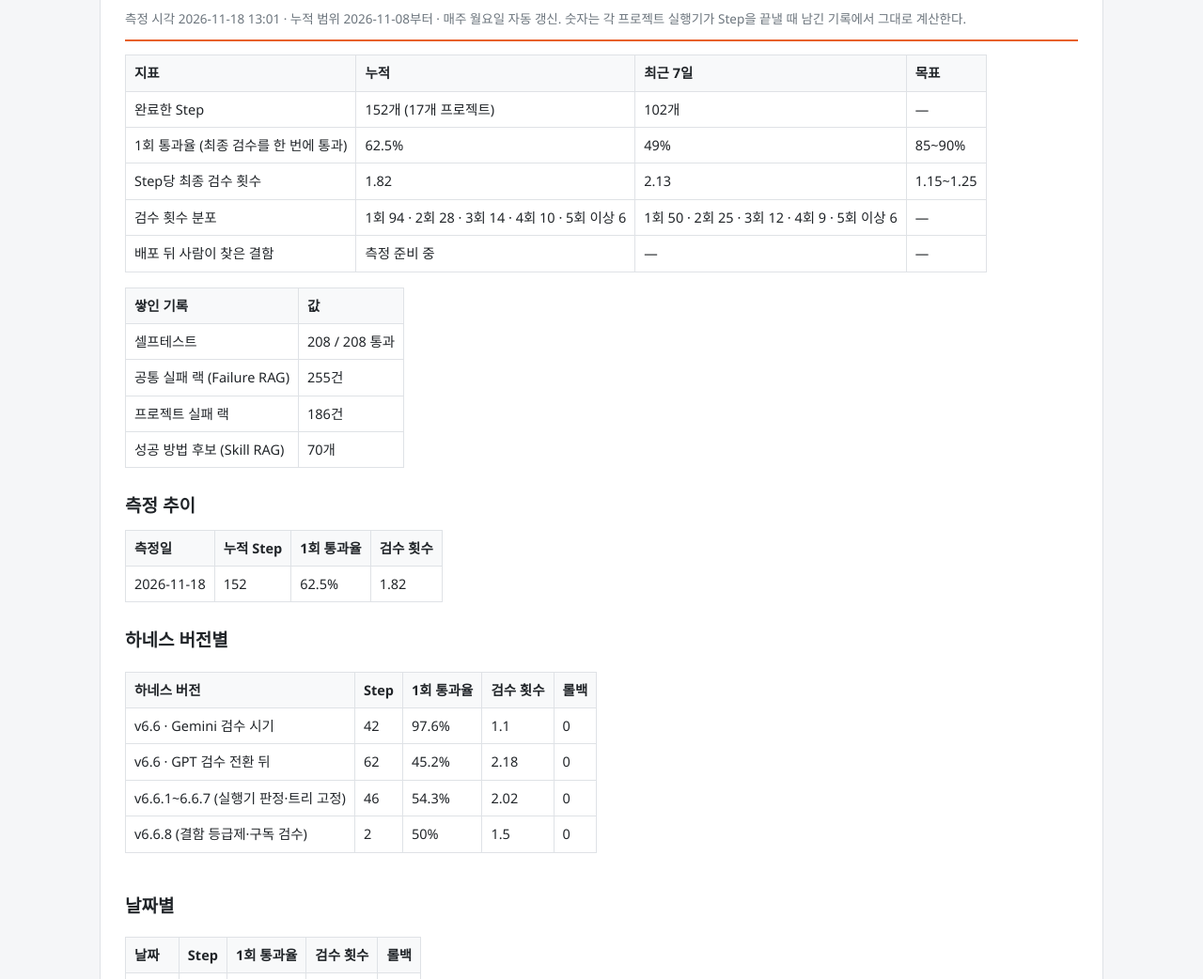
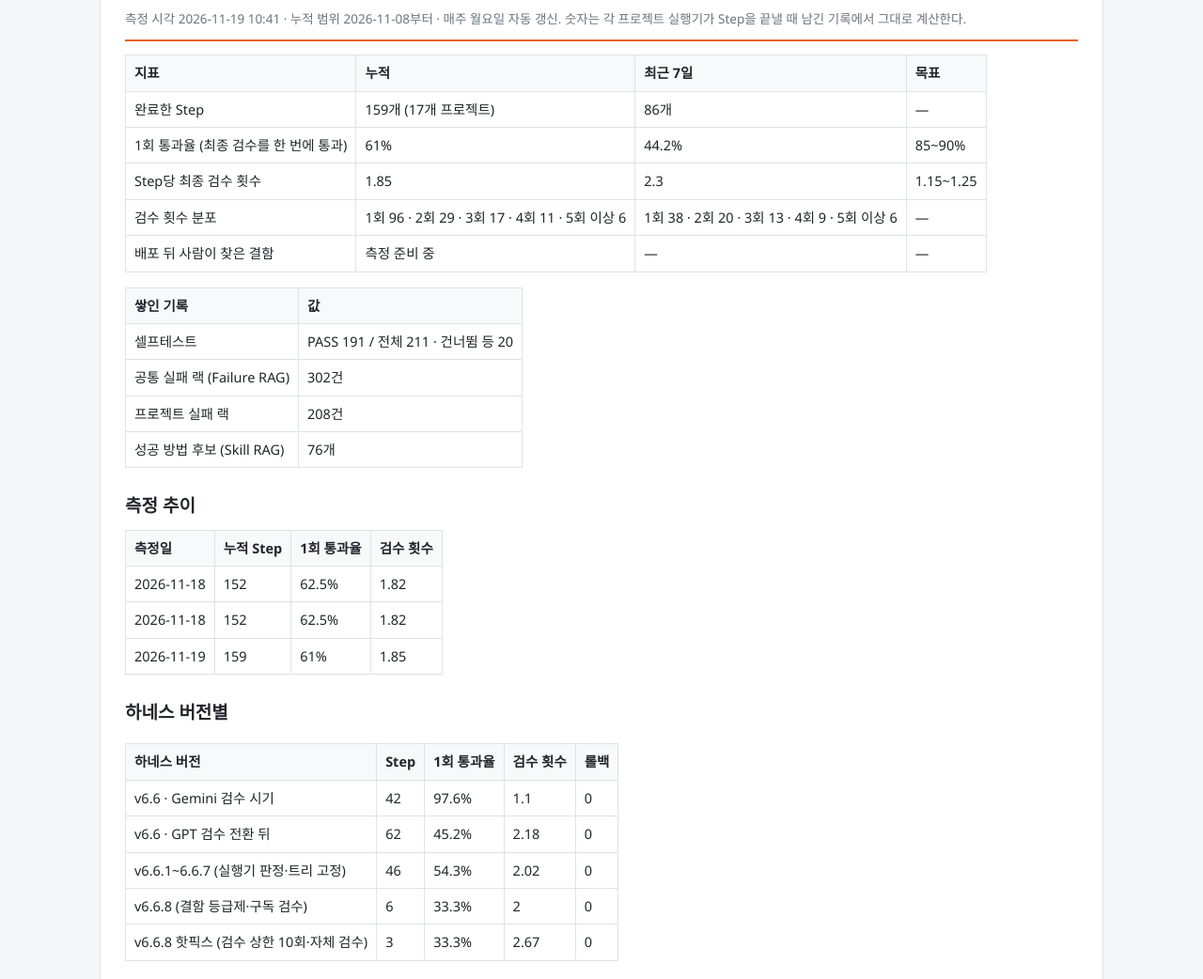
Before and after one commit to jjangkjy5607-dev/turbowork-site, a plain HTML site: page wiki/harness/index.html in a window 1280 px wide. Shown: the part 8065-9107 px from the top of the page at 94% size. Drawn offline with Linux system fonts and the light colour scheme.

Commit message:
위키: 하네스 성능 벤치마크 정기 갱신
Co-Authored-By: Claude Opus 5.5 <noreply@anthropic.com>

```diff
--- a/wiki/harness/index.html
+++ b/wiki/harness/index.html
@@ -190,19 +190,19 @@
 <h2 id="s8"><span class="n">8.</span>성능 벤치마크</h2>
 <p>하네스의 공식 성능표다. 핵심 지표는 <b>1회 통과율</b>, 곧 다른 회사 AI의 최종 검수를 처음 한 번에 통과한 Step의 비율이다. 공개 AI 코딩 시험(SWE-bench 등)은 정해진 테스트 통과만 보지만, 이 표는 그 위에 결함을 찾으려고 작정한 검수까지 통과해야 성공으로 친다.</p>
 <!-- BENCH:START -->
-<p class="sub">측정 시각 2026-11-18 13:01 · 누적 범위 2026-11-08부터 · 매주 월요일 자동 갱신. 숫자는 각 프로젝트 실행기가 Step을 끝낼 때 남긴 기록에서 그대로 계산한다.</p>
-<table class="t"><tr><th>지표</th><th>누적</th><th>최근 7일</th><th>목표</th></tr><tr><td>완료한 Step</td><td>152개 (17개 프로젝트)</td><td>102개</td><td>—</td></tr><tr><td>1회 통과율 (최종 검수를 한 번에 통과)</td><td>62.5%</td><td>49%</td><td>85~90%</td></tr><tr><td>Step당 최종 검수 횟수</td><td>1.82</td><td>2.13</td><td>1.15~1.25</td></tr><tr><td>검수 횟수 분포</td><td>1회 94 · 2회 28 · 3회 14 · 4회 10 · 5회 이상 6</td><td>1회 50 · 2회 25 · 3회 12 · 4회 9 · 5회 이상 6</td><td>—</td></tr><tr><td>배포 뒤 사람이 찾은 결함</td><td>측정 준비 중</td><td>—</td><td>—</td></tr></table>
-<table class="t"><tr><th>쌓인 기록</th><th>값</th></tr><tr><td>셀프테스트</td><td>208 / 208 통과</td></tr><tr><td>공통 실패 랙 (Failure RAG)</td><td>255건</td></tr><tr><td>프로젝트 실패 랙</td><td>186건</td></tr><tr><td>성공 방법 후보 (Skill RAG)</td><td>70개</td></tr></table>
+<p class="sub">측정 시각 2026-11-19 10:41 · 누적 범위 2026-11-08부터 · 매주 월요일 자동 갱신. 숫자는 각 프로젝트 실행기가 Step을 끝낼 때 남긴 기록에서 그대로 계산한다.</p>
+<table class="t"><tr><th>지표</th><th>누적</th><th>최근 7일</th><th>목표</th></tr><tr><td>완료한 Step</td><td>159개 (17개 프로젝트)</td><td>86개</td><td>—</td></tr><tr><td>1회 통과율 (최종 검수를 한 번에 통과)</td><td>61%</td><td>44.2%</td><td>85~90%</td></tr><tr><td>Step당 최종 검수 횟수</td><td>1.85</td><td>2.3</td><td>1.15~1.25</td></tr><tr><td>검수 횟수 분포</td><td>1회 96 · 2회 29 · 3회 17 · 4회 11 · 5회 이상 6</td><td>1회 38 · 2회 20 · 3회 13 · 4회 9 · 5회 이상 6</td><td>—</td></tr><tr><td>배포 뒤 사람이 찾은 결함</td><td>측정 준비 중</td><td>—</td><td>—</td></tr></table>
+<table class="t"><tr><th>쌓인 기록</th><th>값</th></tr><tr><td>셀프테스트</td><td>PASS 191 / 전체 211 · 건너뜀 등 20</td></tr><tr><td>공통 실패 랙 (Failure RAG)</td><td>302건</td></tr><tr><td>프로젝트 실패 랙</td><td>208건</td></tr><tr><td>성공 방법 후보 (Skill RAG)</td><td>76개</td></tr></table>
 <h3>측정 추이</h3>
-<table class="t"><tr><th>측정일</th><th>누적 Step</th><th>1회 통과율</th><th>검수 횟수</th></tr><tr><td>2026-11-18</td><td>152</td><td>62.5%</td><td>1.82</td></tr></table>
+<table class="t"><tr><th>측정일</th><th>누적 Step</th><th>1회 통과율</th><th>검수 횟수</th></tr><tr><td>2026-11-18</td><td>152</td><td>62.5%</td><td>1.82</td></tr><tr><td>2026-11-18</td><td>152</td><td>62.5%</td><td>1.82</td></tr><tr><td>2026-11-19</td><td>159</td><td>61%</td><td>1.85</td></tr></table>
 <h3>하네스 버전별</h3>
-<div style="overflow-x:auto"><table class="t"><tr><th>하네스 버전</th><th>Step</th><th>1회 통과율</th><th>검수 횟수</th><th>롤백</th></tr><tr><td>v6.6 · Gemini 검수 시기</td><td>42</td><td>97.6%</td><td>1.1</td><td>0</td></tr><tr><td>v6.6 · GPT 검수 전환 뒤</td><td>62</td><td>45.2%</td><td>2.18</td><td>0</td></tr><tr><td>v6.6.1~6.6.7 (실행기 판정·트리 고정)</td><td>46</td><td>54.3%</td><td>2.02</td><td>0</td></tr><tr><td>v6.6.8 (결함 등급제·구독 검수)</td><td>2</td><td>50%</td><td>1.5</td><td>0</td></tr></table></div>
+<div style="overflow-x:auto"><table class="t"><tr><th>하네스 버전</th><th>Step</th><th>1회 통과율</th><th>검수 횟수</th><th>롤백</th></tr><tr><td>v6.6 · Gemini 검수 시기</td><td>42</td><td>97.6%</td><td>1.1</td><td>0</td></tr><tr><td>v6.6 · GPT 검수 전환 뒤</td><td>62</td><td>45.2%</td><td>2.18</td><td>0</td></tr><tr><td>v6.6.1~6.6.7 (실행기 판정·트리 고정)</td><td>46</td><td>54.3%</td><td>2.02</td><td>0</td></tr><tr><td>v6.6.8 (결함 등급제·구독 검수)</td><td>6</td><td>33.3%</td><td>2</td><td>0</td></tr><tr><td>v6.6.8 핫픽스 (검수 상한 10회·자체 검수)</td><td>3</td><td>33.3%</td><td>2.67</td><td>0</td></tr></table></div>
 <h3>날짜별</h3>
-<div style="overflow-x:auto"><table class="t"><tr><th>날짜</th><th>Step</th><th>1회 통과율</th><th>검수 횟수</th><th>롤백</th></tr><tr><td>11-08</td><td>42</td><td>97.6%</td><td>1.1</td><td>0</td></tr><tr><td>11-10</td><td>8</td><td>50%</td><td>1.75</td><td>0</td></tr><tr><td>11-11</td><td>23</td><td>60.9%</td><td>1.57</td><td>0</td></tr><tr><td>11-12</td><td>31</td><td>32.3%</td><td>2.74</td><td>0</td></tr><tr><td>11-13</td><td>2</td><td>100%</td><td>1</td><td>0</td></tr><tr><td>11-14</td><td>10</td><td>60%</td><td>1.9</td><td>0</td></tr><tr><td>11-15</td><td>24</td><td>41.7%</td><td>2.21</td><td>0</td></tr><tr><td>11-16</td><td>4</td><td>50%</td><td>3</td><td>0</td></tr><tr><td>11-17</td><td>6</td><td>83.3%</td><td>1.17</td><td>0</td></tr><tr><td>11-18</td><td>2</td><td>50%</td><td>1.5</td><td>0</td></tr></table></div>
+<div style="overflow-x:auto"><table class="t"><tr><th>날짜</th><th>Step</th><th>1회 통과율</th><th>검수 횟수</th><th>롤백</th></tr><tr><td>11-08</td><td>42</td><td>97.6%</td><td>1.1</td><td>0</td></tr><tr><td>11-10</td><td>8</td><td>50%</td><td>1.75</td><td>0</td></tr><tr><td>11-11</td><td>23</td><td>60.9%</td><td>1.57</td><td>0</td></tr><tr><td>11-12</td><td>31</td><td>32.3%</td><td>2.74</td><td>0</td></tr><tr><td>11-13</td><td>2</td><td>100%</td><td>1</td><td>0</td></tr><tr><td>11-14</td><td>10</td><td>60%</td><td>1.9</td><td>0</td></tr><tr><td>11-15</td><td>24</td><td>41.7%</td><td>2.21</td><td>0</td></tr><tr><td>11-16</td><td>4</td><td>50%</td><td>3</td><td>0</td></tr><tr><td>11-17</td><td>6</td><td>83.3%</td><td>1.17</td><td>0</td></tr><tr><td>11-18</td><td>6</td><td>33.3%</td><td>2</td><td>0</td></tr><tr><td>11-19</td><td>3</td><td>33.3%</td><td>2.67</td><td>0</td></tr></table></div>
 <h3>검수 횟수 분포 (몇 번 만에 통과했나)</h3>
-<div style="overflow-x:auto"><table class="t"><tr><th>최종 검수 횟수</th><th>Step</th><th>비율</th></tr><tr><td>1회</td><td>94</td><td>61.8%</td></tr><tr><td>2회</td><td>28</td><td>18.4%</td></tr><tr><td>3회</td><td>14</td><td>9.2%</td></tr><tr><td>4회</td><td>10</td><td>6.6%</td></tr><tr><td>5회</td><td>1</td><td>0.7%</td></tr><tr><td>6회</td><td>2</td><td>1.3%</td></tr><tr><td>8회</td><td>1</td><td>0.7%</td></tr><tr><td>10회</td><td>2</td><td>1.3%</td></tr></table></div>
+<div style="overflow-x:auto"><table class="t"><tr><th>최종 검수 횟수</th><th>Step</th><th>비율</th></tr><tr><td>1회</td><td>96</td><td>60.4%</td></tr><tr><td>2회</td><td>29</td><td>18.2%</td></tr><tr><td>3회</td><td>17</td><td>10.7%</td></tr><tr><td>4회</td><td>11</td><td>6.9%</td></tr><tr><td>5회</td><td>1</td><td>0.6%</td></tr><tr><td>6회</td><td>2</td><td>1.3%</td></tr><tr><td>8회</td><td>1</td><td>0.6%</td></tr><tr><td>10회</td><td>2</td><td>1.3%</td></tr></table></div>
 <h3>분야별</h3>
-<div style="overflow-x:auto"><table class="t"><tr><th>분야 (프로젝트 수)</th><th>Step</th><th>1회 통과율</th><th>검수 횟수</th><th>롤백</th></tr><tr><td>업무 도구 (5개)</td><td>47</td><td>53.2%</td><td>1.96</td><td>0</td></tr><tr><td>사업 제품 (3개)</td><td>44</td><td>56.8%</td><td>1.73</td><td>0</td></tr><tr><td>자동매매 (1개)</td><td>22</td><td>100%</td><td>1.05</td><td>0</td></tr><tr><td>외주(크몽) (3개)</td><td>20</td><td>55%</td><td>2.8</td><td>0</td></tr><tr><td>영상 (2개)</td><td>11</td><td>45.5%</td><td>1.91</td><td>0</td></tr><tr><td>하네스 시험 (1개)</td><td>5</td><td>100%</td><td>1</td><td>0</td></tr><tr><td>채널 운영 (1개)</td><td>2</td><td>50%</td><td>1.5</td><td>0</td></tr><tr><td>쇼핑몰 (1개)</td><td>1</td><td>100%</td><td>1</td><td>0</td></tr></table></div>
+<div style="overflow-x:auto"><table class="t"><tr><th>분야 (프로젝트 수)</th><th>Step</th><th>1회 통과율</th><th>검수 횟수</th><th>롤백</th></tr><tr><td>업무 도구 (5개)</td><td>50</td><td>50%</td><td>2</td><td>0</td></tr><tr><td>사업 제품 (3개)</td><td>45</td><td>55.6%</td><td>1.78</td><td>0</td></tr><tr><td>자동매매 (1개)</td><td>25</td><td>96%</td><td>1.12</td><td>0</td></tr><tr><td>외주(크몽) (3개)</td><td>20</td><td>55%</td><td>2.8</td><td>0</td></tr><tr><td>영상 (2개)</td><td>11</td><td>45.5%</td><td>1.91</td><td>0</td></tr><tr><td>하네스 시험 (1개)</td><td>5</td><td>100%</td><td>1</td><td>0</td></tr><tr><td>채널 운영 (1개)</td><td>2</td><td>50%</td><td>1.5</td><td>0</td></tr><tr><td>쇼핑몰 (1개)</td><td>1</td><td>100%</td><td>1</td><td>0</td></tr></table></div>
 <!-- BENCH:END -->
 <p>목표치는 2026년 11월 18일에 정한 예상이다. 결함 등급제(11.18 적용)와 Failure·Skill RAG의 벡터 검색 이관(RAG 서버 증축 뒤)을 거치며 실측과 비교한다. 읽을 때 주의할 점이 두 가지 있다. 첫째, 11월 8일 통과율(약 98%)은 최종 검수를 Gemini가 맡던 시기의 값이다. 같은 날 GPT 검수로 바꾼 뒤 기준이 크게 엄격해졌으므로, 실제 비교는 "GPT 검수 전환 뒤"부터 보는 것이 맞다. 둘째, 최근 7일 수치가 누적보다 낮은 것은 이 기간에 하네스 자체 정비, 실행기 판정 강화, 결함 한 번에 받기가 겹쳤기 때문이다. 공개 표의 분야별 칸은 프로젝트 이름 대신 분야로 묶었다.</p>
 
```
